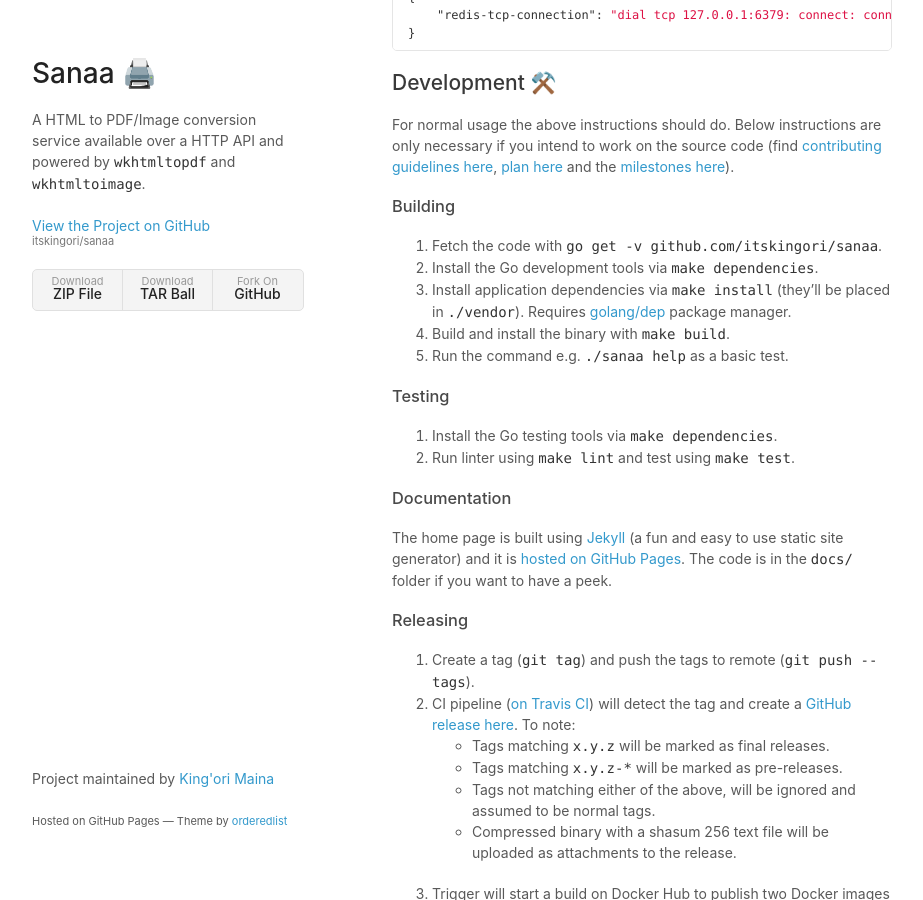
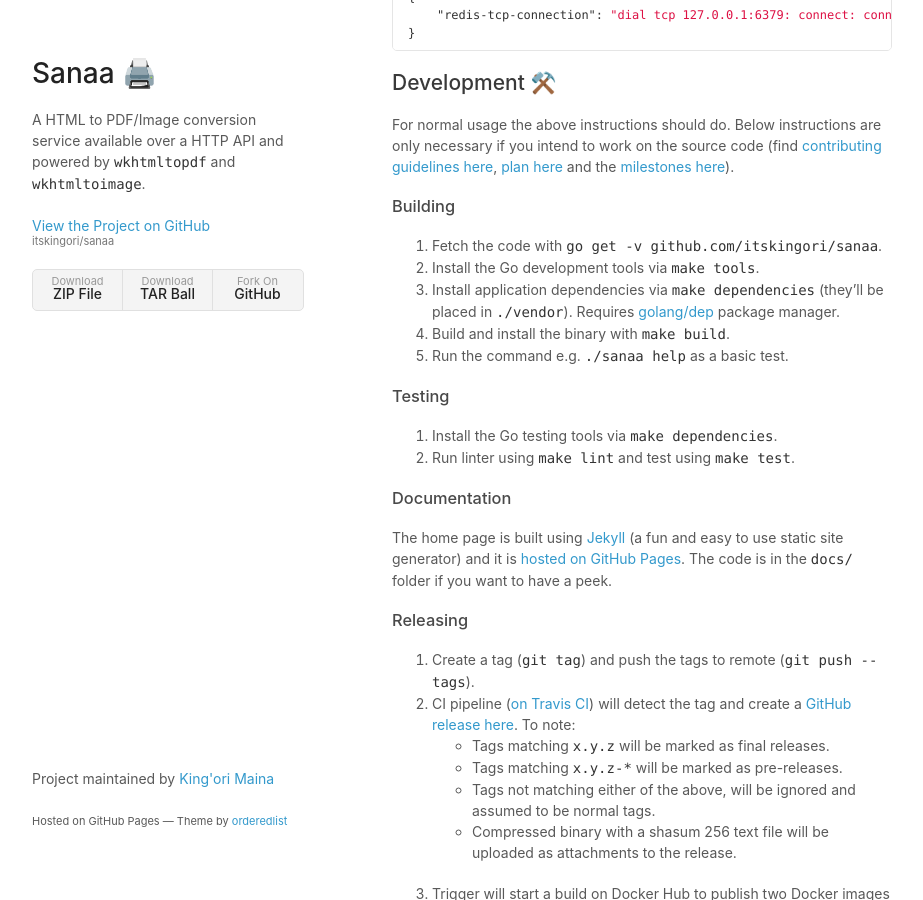
Before and after one commit to itskingori/sanaa, a Jekyll site: the page built from docs/index.md, in a window 1280 px wide and 900 px high, scrolled down 6321 px. Shown: the whole window, without its empty margins (178-1101 px from the left). Built offline with Jekyll 4.4.1, drawn with Linux system fonts in a browser that asks for light colours.

Commit message:
Rename make commands

```diff
--- a/docs/index.md
+++ b/docs/index.md
@@ -345,8 +345,8 @@
 ### Building
 
 1. Fetch the code with `go get -v github.com/itskingori/sanaa`.
-2. Install the Go development tools via `make dependencies`.
-3. Install application dependencies via `make install` (they'll be placed in
+2. Install the Go development tools via `make tools`.
+3. Install application dependencies via `make dependencies` (they'll be placed in
    `./vendor`). Requires [golang/dep][dep] package manager.
 4. Build and install the binary with `make build`.
 5. Run the command e.g. `./sanaa help` as a basic test.
```
Also changed, not shown: .travis.yml, 1 other file.
